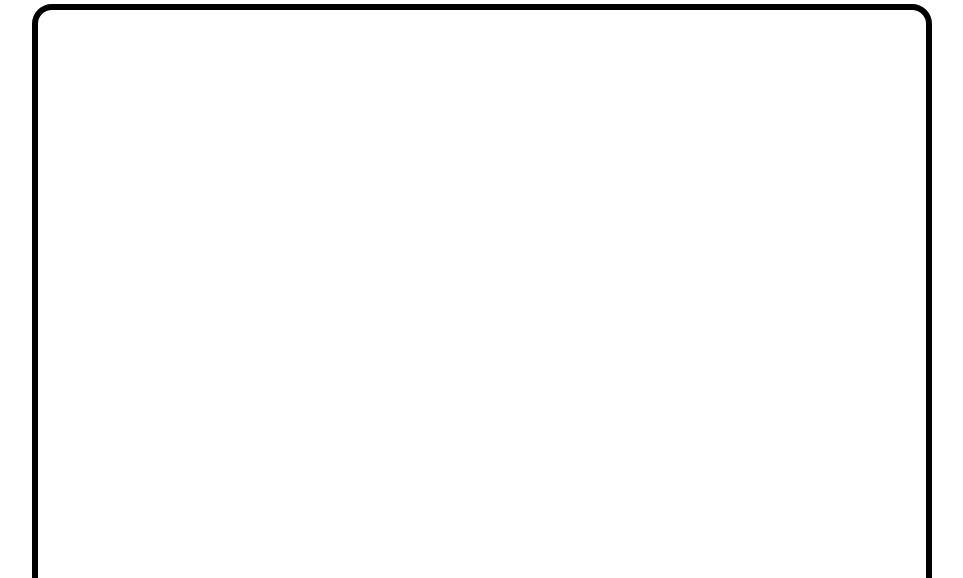
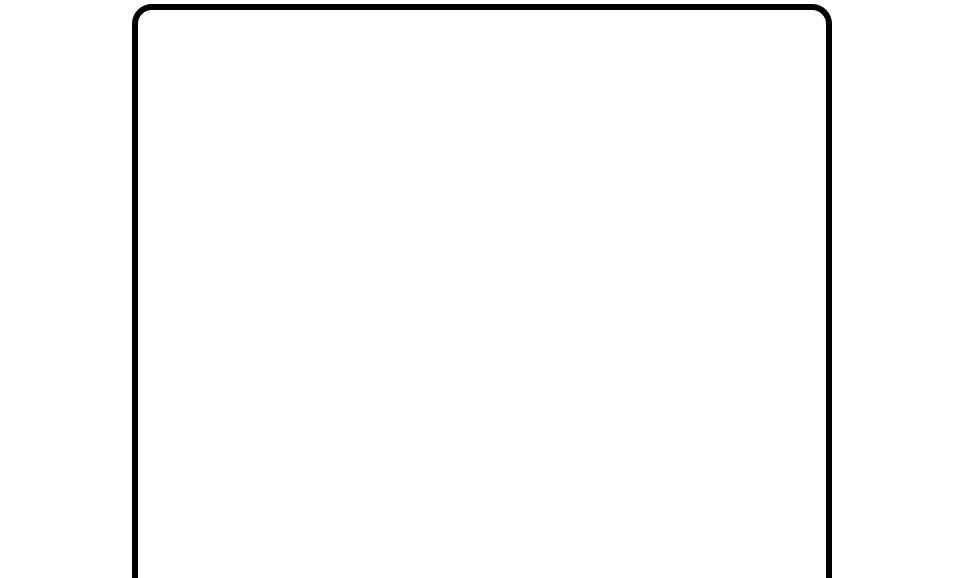
Before and after one commit to mebil4444/verbum, a plain HTML site: page index.html in a window 1280 px wide. Shown: the part 75-653 px from the top of the page, without its empty margins (158-1121 px from the left). Drawn offline with Linux system fonts and the light colour scheme.

Commit message:
Add files via upload

```diff
--- a/index.html
+++ b/index.html
@@ -29,7 +29,7 @@
     }
 
     .card {
-      width: 900px;
+      width: 700px;
       height: 1400px; /* Telefon için ideal */
     }
 
```
